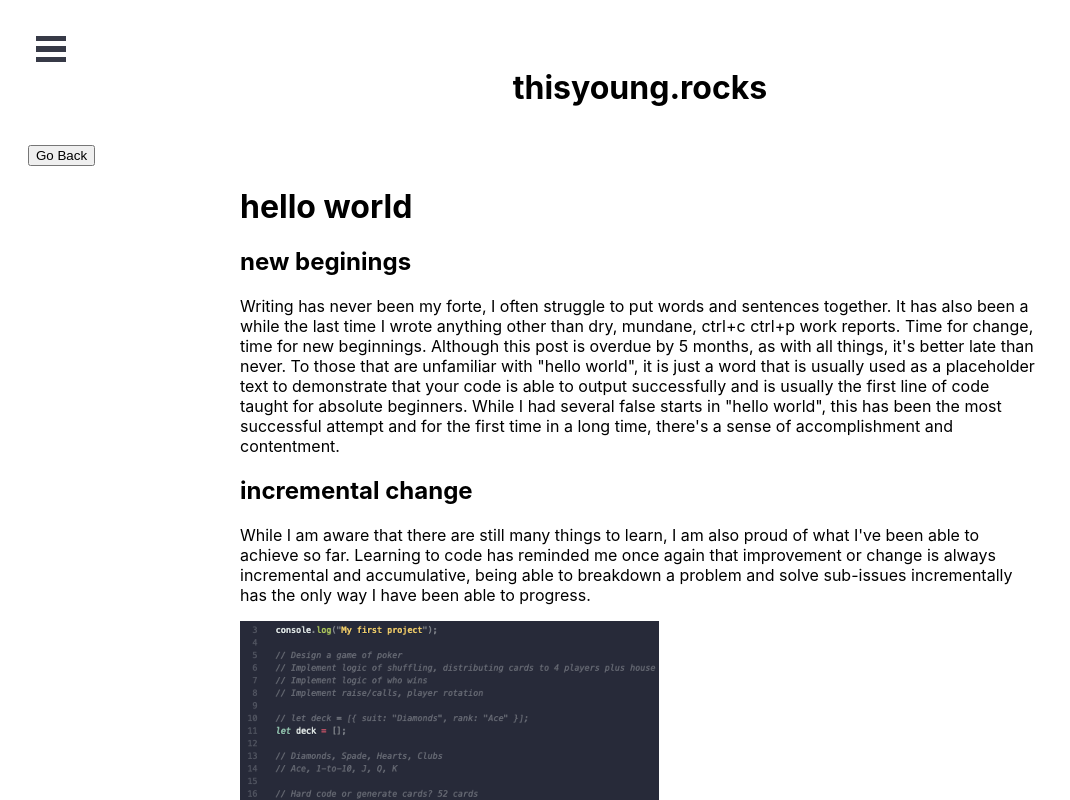
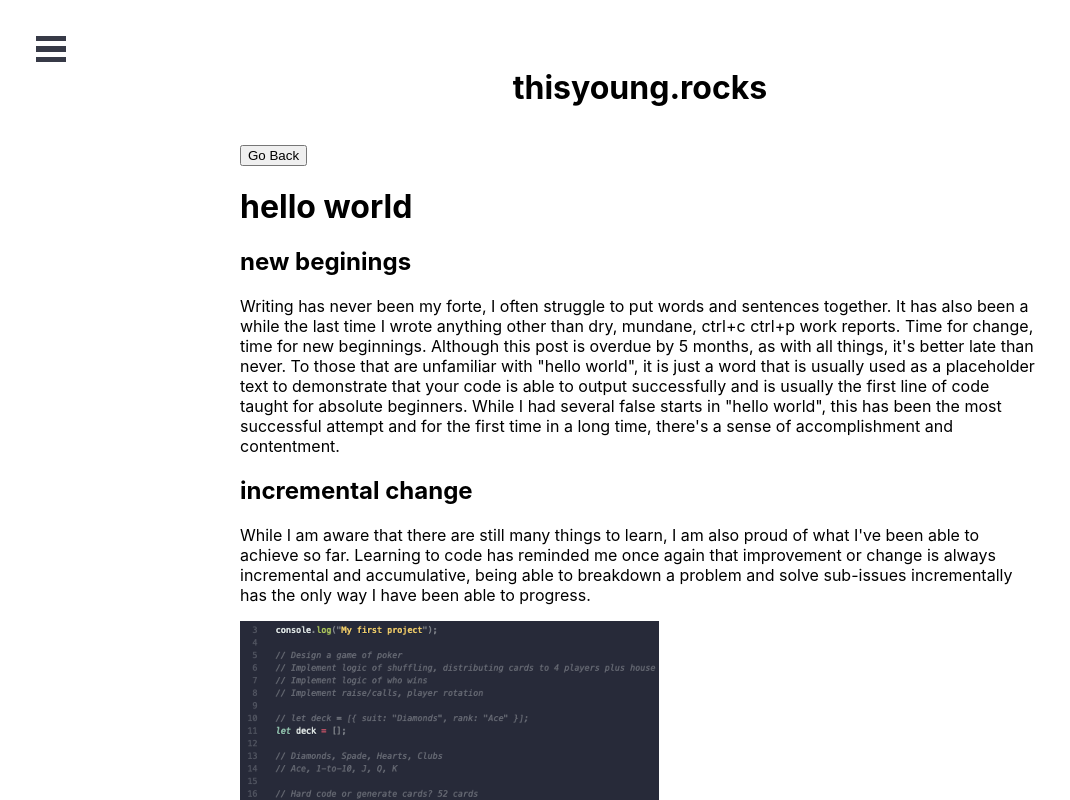
Before and after one commit to nightisyang/personal-site, a Next.js app in the folder site/: page /blog/0-hello-world in a window 1280 px wide. Shown: the top 800 px of the page, without its empty margins (0-1070 px from the left). Built offline with nearby package versions, Linux system fonts and the light colour scheme.

Commit message:
modified layout to be more resposive

```diff
--- a/site/pages/blog/[slug].js
+++ b/site/pages/blog/[slug].js
@@ -12,11 +12,25 @@ import ContentPage from "../../components/contentPage";
 
 export default function PostPage(props) {
   return (
-    <div>
-      <Link href="/blog">
-        <button>Go Back</button>
-      </Link>
-      <div style={{ display: "flex", justifyContent: "center" }}>
+    <div
+      style={{
+        display: "flex",
+        justifyContent: "center",
+      }}
+    >
+      <div
+        style={{
+          display: "flex",
+          flexDirection: "column",
+          alignContent: "center",
+        }}
+      >
+        <div>
+          <Link href="/blog">
+            <button>Go Back</button>
+          </Link>
+        </div>
+
         <div
           style={{ maxWidth: "800px" }}
           dangerouslySetInnerHTML={{ __html: marked(props.content) }}
--- a/site/pages/blog/index.js
+++ b/site/pages/blog/index.js
@@ -12,7 +12,7 @@ import matter from "gray-matter";
 export default function Blog(props) {
   return (
     <div>
-      <h1>Blog</h1>
+      <h1 className={styles.pageTitle}>Blog</h1>
       <div className={styles.container}>
         <div className={styles.cardContainer}>
           {props.posts.map((post, index) => {
--- a/site/pages/contact.js
+++ b/site/pages/contact.js
@@ -19,8 +19,7 @@ export default function Contact() {
 
   return (
     <>
-      <h1>Contact Me</h1>
-
+      <h1 className={styles.pageTitle}>Contact Me</h1>
       <div className={styles.container}>
         <div className={styles.card}>
           <div>
--- a/site/pages/projects.js
+++ b/site/pages/projects.js
@@ -10,7 +10,7 @@ import styles from "../styles/Projects.module.css";
 export default function Projects() {
   return (
     <>
-      <h1>Projects</h1>
+      <h1 className={styles.pageTitle}>Projects</h1>
       <div className={styles.container}>
         <div className={styles.cardContainer}>
           <ProjectCards
--- a/site/styles/Blog.module.css
+++ b/site/styles/Blog.module.css
@@ -1,3 +1,7 @@
+.pageTitle {
+  padding-left: 1rem;
+}
+
 .container {
   display: flex;
   justify-content: center;
@@ -49,7 +53,7 @@
   font-family: inherit;
 }
 
-@media (max-width: 850px) {
+@media (max-width: 550px) {
   .cardContainer {
     width: 100%;
     flex-direction: column;
--- a/site/styles/Contact.module.css
+++ b/site/styles/Contact.module.css
@@ -1,3 +1,7 @@
+.pageTitle {
+  padding-left: 1rem;
+}
+
 .container {
   display: flex;
   flex-wrap: wrap;
--- a/site/styles/ContentPage.module.css
+++ b/site/styles/ContentPage.module.css
@@ -12,10 +12,14 @@
 
 .body {
   grid-area: main;
+  /* display: flex; */
+  /* justify-content: center; */
   /* background-color: #5d21f3; */
 }
 
 .content {
+  /* max-width: 800px; */
+  /* min-width: 400px; */
   padding-left: 0.5rem;
   padding-right: 0.5rem;
 }
```
Also changed, not shown: site/styles/Projects.module.css (+5 -5 lines).
